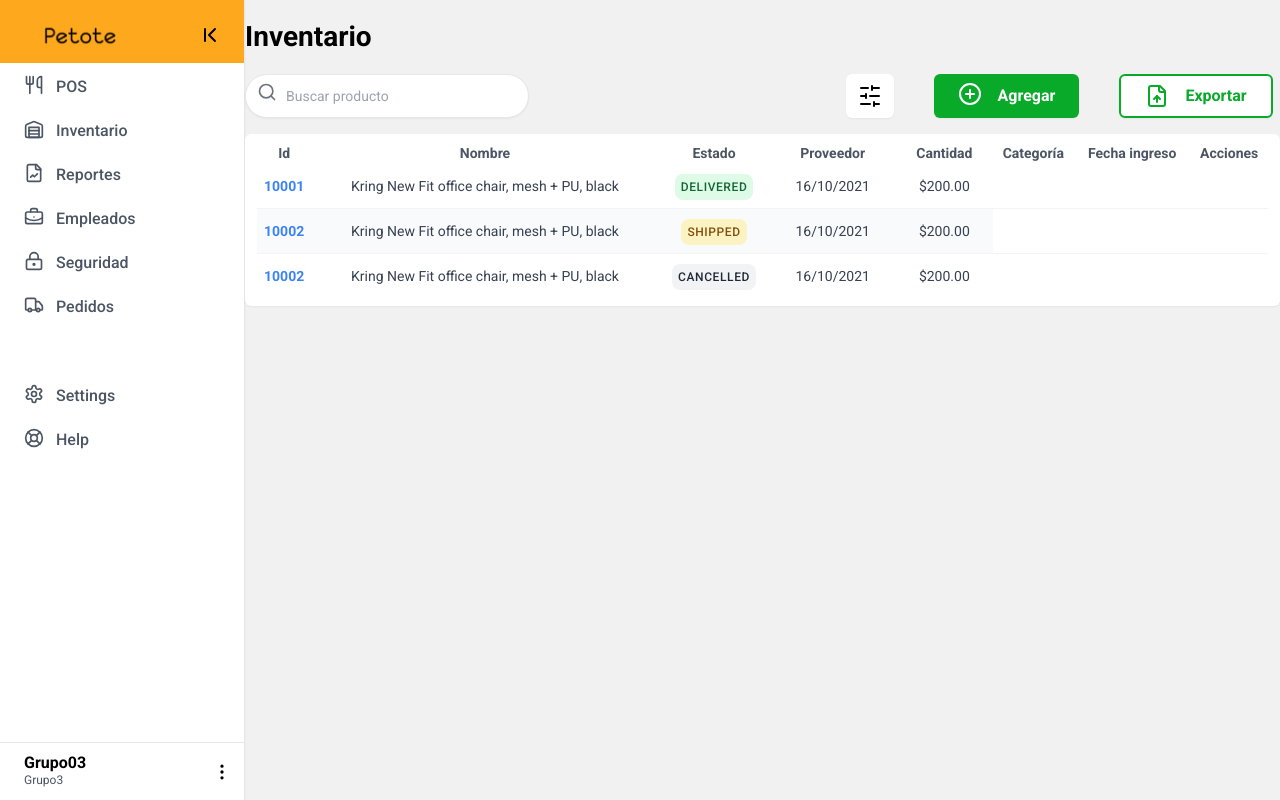
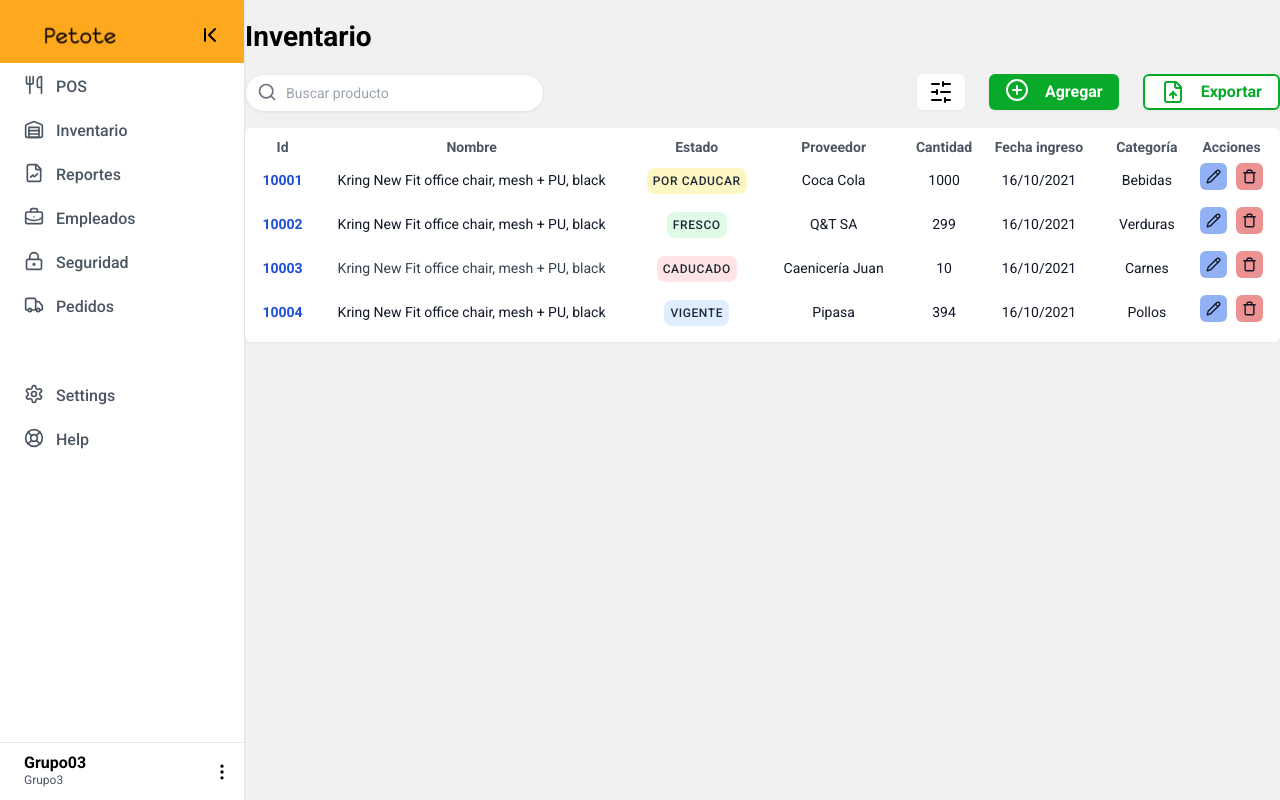
Before and after one commit to Franac2428/POS_Admin, a Next.js app: page /inventario in a window 1280 px wide. Built offline with nearby package versions, Linux system fonts and the light colour scheme.

Commit message:
acciones

```diff
--- a/app/inventario/page.js
+++ b/app/inventario/page.js
@@ -1,4 +1,4 @@
-import {  SlidersHorizontal,FileUp, CirclePlus } from "lucide-react";
+import {  SlidersHorizontal,FileUp, CirclePlus,Pencil,Eye,Trash } from "lucide-react";
 import Buscador from "../components/buscador";
 
 export default function inventario() {
@@ -6,28 +6,30 @@ export default function inventario() {
     <>
 
     <div className="w-full ">
-        <div className="grid grid-cols-7 gap-4 max-w-7xl mx-auto">
+        <div className="grid grid-cols-10 gap-4 max-w-7xl mx-auto">
 
-          <h1 className="font-semibold col-span-7 pt-4" style={{ fontSize: "28px" }}>Inventario</h1>
-          <div className="col-span-2 flex ">
+          <h1 className="font-semibold col-span-10 pt-4" style={{ fontSize: "28px" }}>Inventario</h1>
+          <div className="col-span-3 flex ">
           <Buscador/>
 
           </div>
-          <div className="col-end-7 col-span-2 flex gap-10">
-            <button className=" shadow-sm bg-white px-3 py-2 rounded-md"><SlidersHorizontal/></button>
+          <div className="col-start-8 col-span-3 ">
+            <div className="flex justify-end gap-6">
+              <button className=" shadow-sm bg-white px-3 py-1 rounded-md"><SlidersHorizontal/></button>
 
-              <div className="flex gap-4 shadow-sm text-white font-semibold bg-verde px-6 py-2 rounded-md relative flex-1">
+                <div className="flex gap-4 shadow-sm text-white font-semibold bg-verde px-4 py-1 rounded-md relative flex-1">
 
                     <CirclePlus className="text-white-800"/>
                     <button className="">Agregar</button>
                 </div>
-              <div className="flex gap-4 shadow-sm text-verde font-semibold bg-white px-6 py-2  border-verde border-2 rounded-md relative flex-1">
+                <div className="flex gap-4 shadow-sm text-verde font-semibold bg-white px-4 py-1  border-verde border-2 rounded-md relative flex-1">
                   <FileUp className=" text-white-800"/>
                     <button className="">Exportar</button>
                 </div>
+            </div>
 
           </div>
-          <div className="shadow-sm col-span-7  bg-white px-3 py-2 rounded-md">
+          <div className="shadow-sm col-span-10  bg-white px-3 py-2 rounded-md">
             <table className="w-full">
               <thead>
                 <tr>
@@ -36,47 +38,84 @@ export default function inventario() {
                   <th className="text-sm text-gray-600 front-semibold"> Estado</th>
                   <th className="text-sm text-gray-600 front-semibold"> Proveedor</th>
                   <th className="text-sm text-gray-600 front-semibold">  Cantidad   </th>
+                  <th className="text-sm text-gray-600 front-semibold"> Fecha ingreso  </th>
                   <th className="text-sm text-gray-600 front-semibold">  Categoría   </th>
-                  <th className="text-sm text-gray-600 front-semibold"> Fecha ingreso  </th>
                   <th className="text-sm text-gray-600 front-semibold"> Acciones  </th>
 
 
                 </tr>
               </thead>
-              <tbody className="divide-y divide-gray-100">
-                <tr className="bg-white">
+              <tbody className="">
+                <tr className="">
+                <td className=" text-center text-sm text-gray-900 whitespace-nowrap">
+                    <a href="#" className="font-bold text-blue-700 hover:underline">10001</a>
+                  </td>
+                  <td className=" text-center text-sm text-gray-900 whitespace-nowrap">Kring New Fit office chair, mesh + PU, black</td>
+                  <td className=" text-center text-sm text-gray-900 whitespace-nowrap">
+                    <span className="p-1.5 text-xs font-medium uppercase tracking-wider text-gray-800 bg-yellow-200 rounded-lg bg-opacity-50">Por caducar</span>
+                  </td>
+                  <td className="p-3 text-center text-sm text-gray-900 whitespace-nowrap">Coca Cola</td>
+                  <td className="p-3 text-center text-sm text-gray-900 whitespace-nowrap">1000</td>
+                  <td className="p-3 text-center text-sm text-gray-900 whitespace-nowrap">16/10/2021</td>
+                  <td className="p-3 text-center text-sm text-gray-900 whitespace-nowrap">Bebidas</td>
+                  <td className=" flex gap-1 justify-evenly my-1 whitespace-nowrap">
+                    <div className="p-1.5 text-gray-900  bg-blue-600 bg-opacity-50 rounded-md "><Pencil size={15}  strokeWidth={2.2}/></div>
+                    <div className="p-1.5 text-gray-900  bg-red-600 bg-opacity-50 rounded-md "><Trash size={15} strokeWidth={2.2} /> </div>
+                  </td>
+                </tr>
+                <tr className="">
+                <td className=" text-center text-sm text-gray-900 whitespace-nowrap">
+                    <a href="#" className="font-bold text-blue-700 hover:underline">10002</a>
+                  </td>
+                  <td className=" text-center text-sm text-gray-900 whitespace-nowrap">Kring New Fit office chair, mesh + PU, black</td>
+                  <td className=" text-center text-sm text-gray-900 whitespace-nowrap">
+                    <span className="p-1.5 text-xs font-medium uppercase tracking-wider text-gray-800 bg-green-200 rounded-lg bg-opacity-50">Fresco</span>
+                  </td>
+                  <td className="p-3 text-center text-sm text-gray-900 whitespace-nowrap">Q&T SA</td>
+                  <td className="p-3 text-center text-sm text-gray-900 whitespace-nowrap">299</td>
+                  <td className="p-3 text-center text-sm text-gray-900 whitespace-nowrap">16/10/2021</td>
+                  <td className="p-3 text-center text-sm text-gray-900 whitespace-nowrap">Verduras</td>
+                  <td className=" flex gap-1 justify-evenly my-1 whitespace-nowrap">
+                    <div className="p-1.5 text-gray-900  bg-blue-600 bg-opacity-50 rounded-md "><Pencil size={15}  strokeWidth={2.2}/></div>
+                    <div className="p-1.5 text-gray-900  bg-red-600 bg-opacity-50 rounded-md "><Trash size={15} strokeWidth={2.2} /> </div>
+                  </td>
+                </tr>
+                <tr className="">
                 <td className=" text-center text-sm text-gray-700 whitespace-nowrap">
-                    <a href="#" className="font-bold text-blue-500 hover:underline">10001</a>
+                    <a href="#" className="font-bold text-blue-700 hover:underline">10003</a>
                   </td>
-                  <td className=" text-center text-sm text-gray-700 whitespace-nowrap">  Kring New Fit office chair, mesh + PU, black   </td>
+                  <td className=" text-center text-sm text-gray-700 whitespace-nowrap">Kring New Fit office chair, mesh + PU, black</td>
                   <td className=" text-center text-sm text-gray-700 whitespace-nowrap">
-                    <span className="p-1.5 text-xs font-medium uppercase tracking-wider text-green-800 bg-green-200 rounded-lg bg-opacity-50">Delivered</span>
+                    <span className="p-1.5 text-xs font-medium uppercase tracking-wider text-gray-800 bg-red-200 rounded-lg bg-opacity-50">Caducado</span>
                   </td>
-                  <td className="p-3 text-center text-sm text-gray-700 whitespace-nowrap">16/10/2021</td>
-                  <td className="p-3 text-center text-sm text-gray-700 whitespace-nowrap">$200.00</td>
+                  <td className="p-3 text-center text-sm text-gray-900 whitespace-nowrap">Caenicería Juan</td>
+                  <td className="p-3 text-center text-sm text-gray-900 whitespace-nowrap">10</td>
+                  <td className="p-3 text-center text-sm text-gray-900 whitespace-nowrap">16/10/2021</td>
+                  <td className="p-3 text-center text-sm text-gray-900 whitespace-nowrap">Carnes</td>
+                  <td className=" flex gap-1 justify-evenly my-1 whitespace-nowrap">
+                    <div className="p-1.5 text-gray-900  bg-blue-600 bg-opacity-50 rounded-md "><Pencil size={15}  strokeWidth={2.2}/></div>
+                    <div className="p-1.5 text-gray-900  bg-red-600 bg-opacity-50 rounded-md "><Trash size={15} strokeWidth={2.2} /> </div>
+                  </td>
                 </tr>
-                <tr className="bg-gray-50">
-                <td className=" text-center text-sm text-gray-700 whitespace-nowrap">
-                    <a href="#" className="font-bold text-blue-500 hover:underline">10002</a>
+                <tr className="">
+                <td className=" text-center text-sm text-gray-900 whitespace-nowrap">
+                    <a href="#" className="font-bold text-blue-700 hover:underline">10004</a>
                   </td>
-                  <td className=" text-center text-sm text-gray-700 whitespace-nowrap">  Kring New Fit office chair, mesh + PU, black   </td>
-                  <td className=" text-center text-sm text-gray-700 whitespace-nowrap">
-                    <span className="p-1.5 text-xs font-medium uppercase tracking-wider text-yellow-800 bg-yellow-200 rounded-lg bg-opacity-50">Shipped</span>
+                  <td className=" text-center text-sm text-gray-900 whitespace-nowrap">Kring New Fit office chair, mesh + PU, black</td>
+                  <td className=" text-center text-sm text-gray-900 whitespace-nowrap">
+                    <span className="p-1.5 text-xs font-medium uppercase tracking-wider text-gray-800 bg-blue-200 rounded-lg bg-opacity-50">Vigente</span>
                   </td>
-                  <td className="p-3 text-center text-sm text-gray-700 whitespace-nowrap">16/10/2021</td>
-                  <td className="p-3 text-center text-sm text-gray-700 whitespace-nowrap">$200.00</td>
+                  <td className="p-3 text-center text-sm text-gray-900 whitespace-nowrap">Pipasa</td>
+                  <td className="p-3 text-center text-sm text-gray-900 whitespace-nowrap">394</td>
+                  <td className="p-3 text-center text-sm text-gray-900 whitespace-nowrap">16/10/2021</td>
+                  <td className="p-3 text-center text-sm text-gray-900 whitespace-nowrap">Pollos</td>
+                  <td className=" flex gap-1 justify-evenly my-1 whitespace-nowrap">
+                    <div className="p-1.5 text-gray-900  bg-blue-600 bg-opacity-50 rounded-md "><Pencil size={15}  strokeWidth={2.2}/></div>
+                    <div className="p-1.5 text-gray-900  bg-red-600 bg-opacity-50 rounded-md "><Trash size={15} strokeWidth={2.2} /> </div>
+                  </td>
                 </tr>
-                <tr className="bg-white">
-                <td className=" text-center text-sm text-gray-700 whitespace-nowrap">
-                    <a href="#" className="font-bold text-blue-500 hover:underline">10002</a>
-                  </td>
-                  <td className=" text-center text-sm text-gray-700 whitespace-nowrap">  Kring New Fit office chair, mesh + PU, black   </td>
-                  <td className=" text-center text-sm text-gray-700 whitespace-nowrap">
-                    <span className="p-1.5 text-xs font-medium uppercase tracking-wider text-gray-800 bg-gray-200 rounded-lg bg-opacity-50">Cancelled</span>
-                  </td>
-                  <td className="p-3 text-center text-sm text-gray-700 whitespace-nowrap">16/10/2021</td>
-                  <td className="p-3 text-center text-sm text-gray-700 whitespace-nowrap">$200.00</td>
-                </tr>
+
+
               </tbody>
 
 
```
Lines whose indentation alone changed are shown as unchanged.
